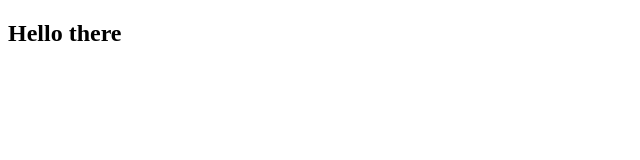
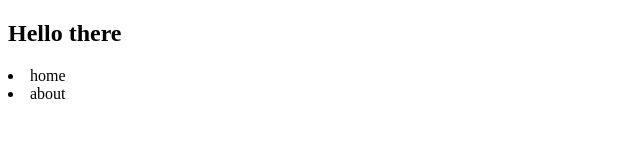
Before and after one commit to Mdemi016/lade, a plain HTML site: page index.html in a window 1280 px wide. Shown: the whole page, without its empty margins (0-640 px from the left). Drawn offline with Linux system fonts and the light colour scheme.

Commit message:
initial commit

```diff
--- a/index.html
+++ b/index.html
@@ -7,5 +7,7 @@
 </head>
 <body>
   <h2>Hello there</h2>
+  <li>home</li>
+  <li>about</li>
 </body>
 </html>
```
